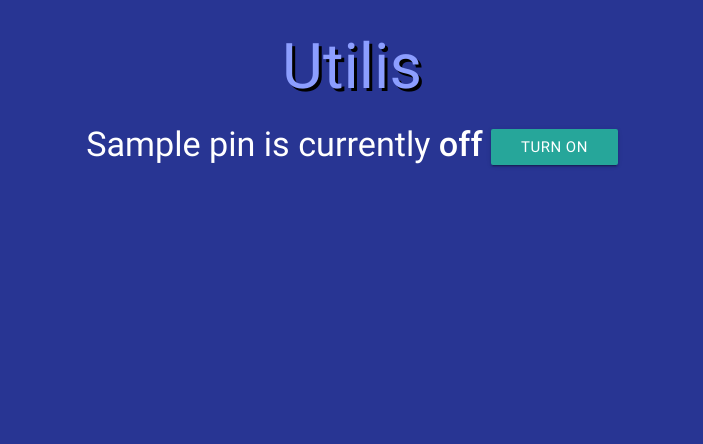
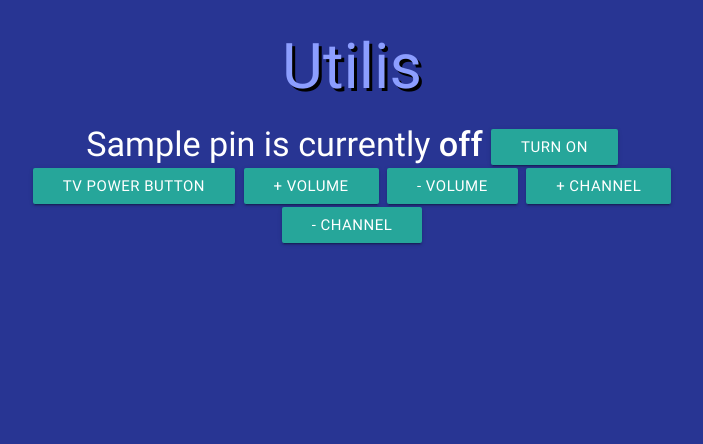
Before and after one commit to samuelpordeus/utilis-pi, a Flask app: template templates/index.html in a window 1280 px wide. Shown: the top 444 px of the page, without its empty margins (288-991 px from the left). Run offline with Flask 2, Linux system fonts and the light colour scheme; the template is opened without the code that fills it: most values are stand-ins (such as "Sample title", 1, 10 or a date in 2020); some libraries are stand-ins or nearby versions.

Commit message:
Add tv features

```diff
--- a/main.py
+++ b/main.py
@@ -87,6 +87,27 @@ def powertv():
     os.system("irsend SEND_ONCE samsungTV KEY_POWER")
     return redirect(url_for('main'))
 
+@app.route('/channelup')
+def powertv():
+    os.system("irsend SEND_ONCE samsungTV KEY_CHANNELUP")
+    return redirect(url_for('main'))
+
+@app.route('/volumeup')
+def powertv():
+    os.system("irsend SEND_ONCE samsungTV KEY_VOLUMELUP")
+    return redirect(url_for('main'))
+
+@app.route('/channeldown')
+def powertv():
+    os.system("irsend SEND_ONCE samsungTV KEY_CHANNELDOWN")
+    return redirect(url_for('main'))
+
+@app.route('/volumedown')
+def powertv():
+    os.system("irsend SEND_ONCE samsungTV KEY_VOLUMEDOWN")
+    return redirect(url_for('main'))
+
+
 @app.route('/logout')
 def logout():
     flask_login.logout_user()
--- a/templates/index.html
+++ b/templates/index.html
@@ -3,7 +3,8 @@
 	<div class="container center-align">
 		{% for pin in pins %}
 			<div class="row">
-				<h4>{{ pins[pin].name }}
+				<h4>
+					{{ pins[pin].name }}
 					{% if pins[pin].state == true %}
 						is currently <strong>on</strong>
 						<a href="/api/{{pin}}/off" class="waves-effect waves-light btn">Turn off</a>
@@ -11,6 +12,11 @@
 						is currently <strong>off</strong>
 						<a href="/api/{{pin}}/on" class="waves-effect waves-light btn">Turn on</a>
 					{% endif %}
+						<a href="/powertv" class="waves-effect waves-light btn">TV Power Button</a>
+						<a href="/volumeup" class="waves-effect waves-light btn">+ Volume</a>
+						<a href="/volumedown" class="waves-effect waves-light btn">- Volume</a>
+						<a href="/channelup" class="waves-effect waves-light btn">+ Channel</a>
+						<a href="/channeldown" class="waves-effect waves-light btn">- Channel</a>
 				</h4>
 			</div>
 		{% endfor %}
```
Lines whose indentation alone changed are shown as unchanged.
